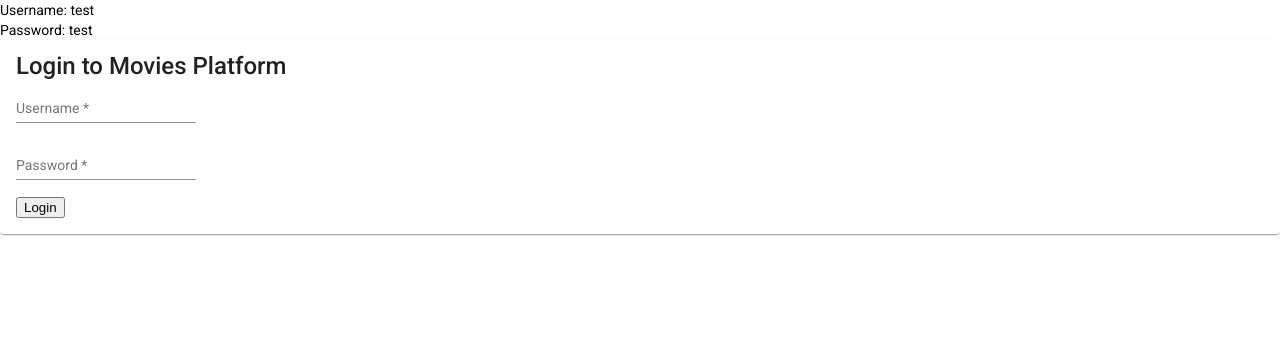
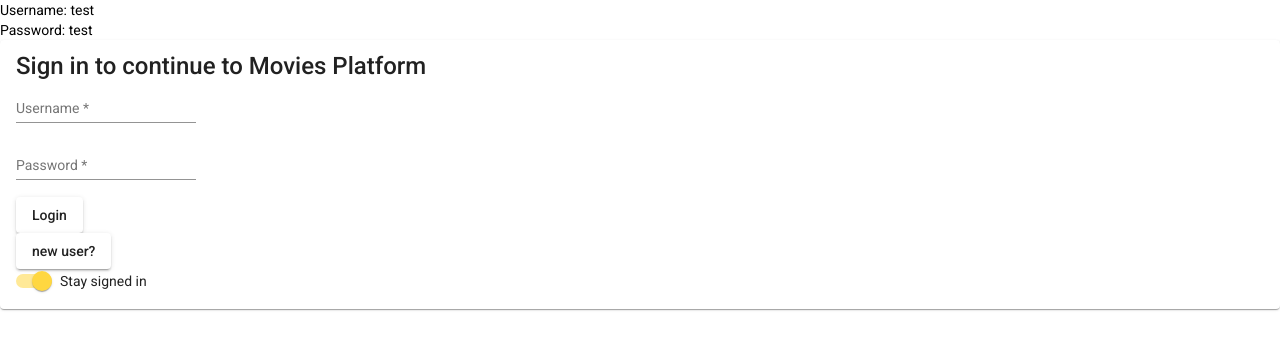
Before and after one commit to al3xkarv/movie-platform, an Angular app in the folder frontend/: page /login in a window 1280 px wide. Shown: the top 350 px of the page. Built offline with nearby package versions, Linux system fonts and the light colour scheme.

Commit message:
add stay signed-in slider & register button

```diff
--- a/frontend/src/app/_helpers/auth.guard.ts
+++ b/frontend/src/app/_helpers/auth.guard.ts
@@ -17,12 +17,14 @@ export class AuthGuard implements CanActivate {
   canActivate(route: ActivatedRouteSnapshot, state: RouterStateSnapshot) {
     const currentUser = this.authenticationService.currentUserValue;
     if (currentUser) {
-      // logged in so return true
+      // logged in so return true or if trying to navigate to login while logged in so back to dashboard
+      // this.router.navigate(['/']); //, { queryParams: { returnUrl: state.url } });
+
       return true;
     }
 
     // not logged in so redirect to login page with the return url
-    this.router.navigate(['/login'], { queryParams: { returnUrl: state.url } });
+    this.router.navigate(['/login']); //, //{ queryParams: { returnUrl: state.url } });
     return true;
   }
 }
--- a/frontend/src/app/_helpers/error.interceptor.ts
+++ b/frontend/src/app/_helpers/error.interceptor.ts
@@ -27,6 +27,7 @@ export class ErrorInterceptor implements HttpInterceptor {
         }
 
         const error = err.error.message || err.statusText;
+        console.log(error);
         return throwError(error);
       })
     );
--- a/frontend/src/app/_helpers/jwt.interceptor.ts
+++ b/frontend/src/app/_helpers/jwt.interceptor.ts
@@ -27,7 +27,7 @@ export class JwtInterceptor implements HttpInterceptor {
         },
       });
     }
-    console.log(currentUser.jwt);
+    // console.log(currentUser.jwt);
     return next.handle(request);
   }
 }
--- a/frontend/src/app/_services/authentication.service.ts
+++ b/frontend/src/app/_services/authentication.service.ts
@@ -22,7 +22,7 @@ export class AuthenticationService {
     return this.currentUserSubject.value;
   }
 
-  login(username: string, password: string) {
+  login(username: string, password: string, keepLogged: boolean) {
     return this.http
       .post<any>(`${environment.apiUrl}/users/signin`, {
         username: username,
@@ -31,6 +31,9 @@ export class AuthenticationService {
       .pipe(
         map((user) => {
           // store user details and jwt token in local storage to keep user logged in between page refreshes
+          if (!keepLogged) {
+            return;
+          }
           localStorage.setItem('currentUser', JSON.stringify(user));
           this.currentUserSubject.next(user);
           return user;
--- a/frontend/src/app/app.module.ts
+++ b/frontend/src/app/app.module.ts
@@ -3,8 +3,10 @@ import { NgModule } from '@angular/core';
 import { MatSliderModule } from '@angular/material/slider';
 import { MatInputModule } from '@angular/material/input';
 import { MatCardModule } from '@angular/material/card';
+import { MatSlideToggleModule } from '@angular/material/slide-toggle';
+import { MatButtonModule } from '@angular/material/button';
 
-import { ReactiveFormsModule } from '@angular/forms';
+import { FormsModule, ReactiveFormsModule } from '@angular/forms';
 import { HttpClientModule, HTTP_INTERCEPTORS } from '@angular/common/http';
 
 import { JwtInterceptor, ErrorInterceptor } from './_helpers';
@@ -28,15 +30,18 @@ import { BrowserAnimationsModule } from '@angular/platform-browser/animations';
     MatSliderModule,
     MatInputModule,
     MatCardModule,
+    MatSlideToggleModule,
+    MatButtonModule,
     BrowserModule,
     ReactiveFormsModule,
+    FormsModule,
     HttpClientModule,
     appRoutingModule,
     BrowserAnimationsModule,
   ],
   providers: [
     { provide: HTTP_INTERCEPTORS, useClass: JwtInterceptor, multi: true },
-    // { provide: HTTP_INTERCEPTORS, useClass: ErrorInterceptor, multi: true },
+    { provide: HTTP_INTERCEPTORS, useClass: ErrorInterceptor, multi: true },
   ],
   bootstrap: [AppComponent],
 })
--- a/frontend/src/app/app.routing.ts
+++ b/frontend/src/app/app.routing.ts
@@ -3,11 +3,11 @@ import { Routes, RouterModule } from '@angular/router';
 import { DashboardComponent } from './dashboard/dashboard.component';
 import { LoginComponent } from './login';
 import { RegisterComponent } from './register/register.component';
-// import { AuthGuard } from './_helpers';
+import { AuthGuard } from './_helpers';
 
 const routes: Routes = [
-  // { path: '', component: DashboardComponent, canActivate: [AuthGuard] },
-  { path: 'login', component: LoginComponent },
+  { path: '', component: DashboardComponent, canActivate: [AuthGuard] },
+  { path: 'login', component: LoginComponent }, //canActivate: [AuthGuard] },
   { path: 'register', component: RegisterComponent },
   { path: 'dashboard', component: DashboardComponent },
   // otherwise redirect to home
--- a/frontend/src/app/login/login.component.html
+++ b/frontend/src/app/login/login.component.html
@@ -3,7 +3,7 @@
   Password: test
 </div>
 <mat-card>
-  <mat-card-title>Login to Movies Platform</mat-card-title>
+  <mat-card-title>Sign in to continue to Movies Platform</mat-card-title>
   <div class="card-body">
     <form [formGroup]="loginForm" (ngSubmit)="onSubmit()">
       <div class="form-group">
@@ -36,16 +36,21 @@
           </div>
         </mat-form-field>
       </div>
-      <button [disabled]="loading" class="btn btn-primary">
+
+      <button mat-raised-button [disabled]="loading" class="btn btn-primary">
+        <!-- </mat-raised-button> > -->
         <span
           *ngIf="loading"
           class="spinner-border spinner-border-sm mr-1"
         ></span>
         Login
       </button>
+
       <div *ngIf="error" class="alert alert-danger mt-3 mb-0">
         {{ error }}
       </div>
     </form>
+    <button mat-raised-button (click)="goRegister()">new user?</button><br />
+    <mat-slide-toggle [(ngModel)]="keepLogged">Stay signed in</mat-slide-toggle>
   </div>
 </mat-card>
--- a/frontend/src/app/login/login.component.ts
+++ b/frontend/src/app/login/login.component.ts
@@ -10,6 +10,8 @@ export class LoginComponent implements OnInit {
   loginForm: FormGroup;
   loading = false;
   submitted = false;
+  isChecked = true;
+  keepLogged = true;
   returnUrl: string;
   error = '';
 
@@ -49,17 +51,24 @@ export class LoginComponent implements OnInit {
       return;
     }
     // this.loading = true;
+    console.log(this.keepLogged);
     this.authenticationService
-      .login(this.f.username.value, this.f.password.value)
+      .login(this.f.username.value, this.f.password.value, this.keepLogged)
       .pipe(first())
       .subscribe(
-        // (data) => {
-        //   this.router.navigate(['../dashboard'], { relativeTo: this.route });
-        // },
+        () => {
+          this.router.navigate(['/']); //{ relativeTo: this.route });
+        },
         (error) => {
           this.error = error;
+          console.log(error);
           this.loading = false;
         }
       );
+    this.f.username.reset();
+    this.f.password.reset();
+  }
+  goRegister() {
+    this.router.navigate(['../register'], { relativeTo: this.route });
   }
 }
--- a/frontend/src/app/register/register.component.html
+++ b/frontend/src/app/register/register.component.html
@@ -13,6 +13,15 @@
           formControlName="password"
           class="form-control"
         />
+      </div>
+      <div class="form-group">
+        <label for="reenterPassword">Reenter Password</label>
+        <input
+          type="password"
+          formControlName="reenterPassword"
+          class="form-control"
+        />
+      </div>
       <div class="form-group">
         <label for="firstName">First name</label>
         <input type="text" formControlName="firstName" class="form-control" />
@@ -22,7 +31,6 @@
         <input type="text" formControlName="lastName" class="form-control" />
       </div>
       <button class="btn btn-primary">Submit</button>
-      </div>
     </form>
   </div>
 </div>
--- a/frontend/src/app/register/register.component.ts
+++ b/frontend/src/app/register/register.component.ts
@@ -43,13 +43,13 @@ export class RegisterComponent implements OnInit {
   }
 
   onSubmit() {
-    console.log(this.registerForm.value);
-    console.log(
-      this.f.firstName.value,
-      this.f.lastName.value,
-      this.f.username.value,
-      this.f.password.value
-    );
+    // console.log(this.registerForm.value);
+    // console.log(
+    //   this.f.firstName.value,
+    //   this.f.lastName.value,
+    //   this.f.username.value,
+    //   this.f.password.value
+    // );
     this.authenticationService
       .register(
         this.f.firstName.value,
```
Lines whose indentation alone changed are shown as unchanged.
